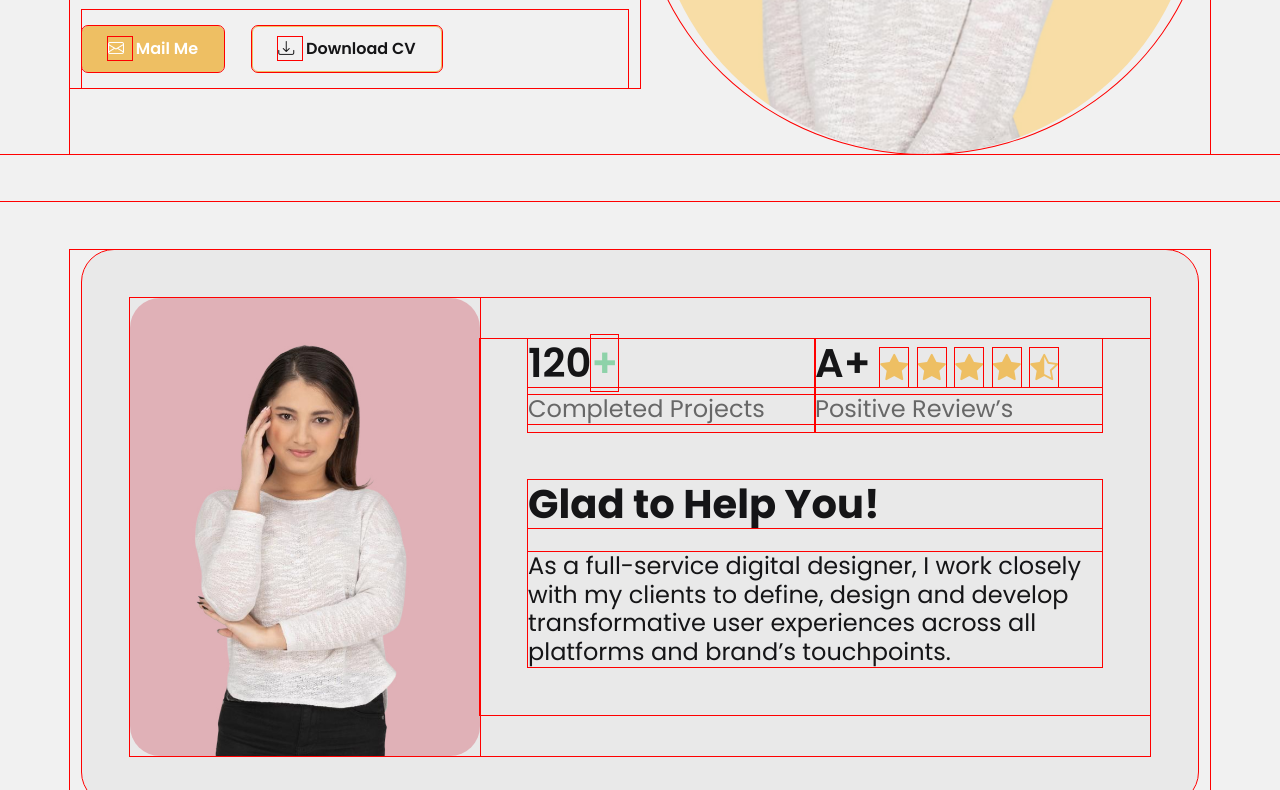
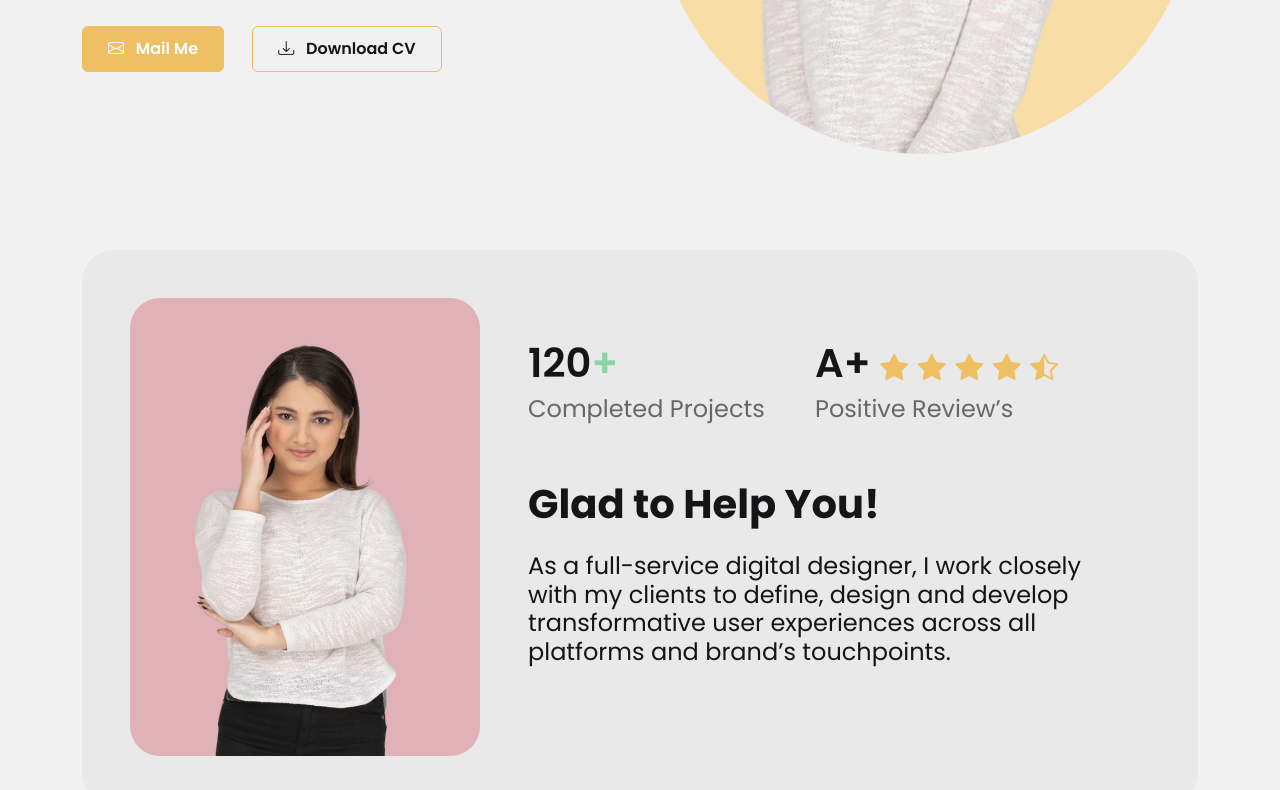
Before and after one commit to antoniocaraballo/ArianaPortfolio, a website: page index.html in a window 1280 px wide. Shown: the part 512-1302 px from the top of the page. Drawn offline with nearby package versions, Linux system fonts and the light colour scheme.

Commit message:
Outline removed

```diff
--- a/scss/main.scss
+++ b/scss/main.scss
@@ -4,9 +4,9 @@
 
 @import url("https://cdn.jsdelivr.net/npm/bootstrap-icons@1.9.1/font/bootstrap-icons.css");
 
-* {
-  outline: 1px red solid;
-}
+// * {
+//   outline: 1px red solid;
+// }
 
 body {
   overflow-x: hidden !important;
```
Also changed, not shown: css/main.css.
